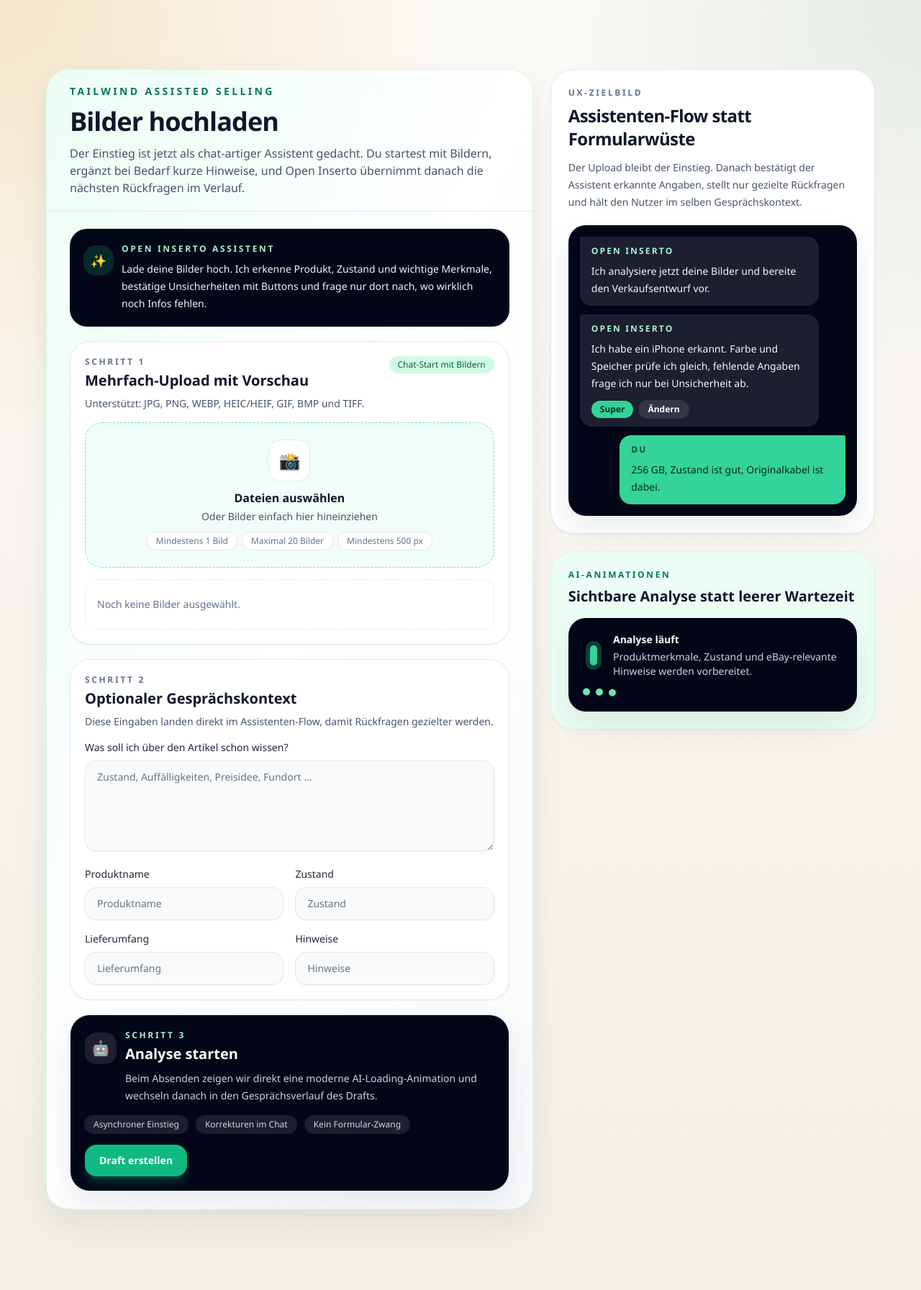
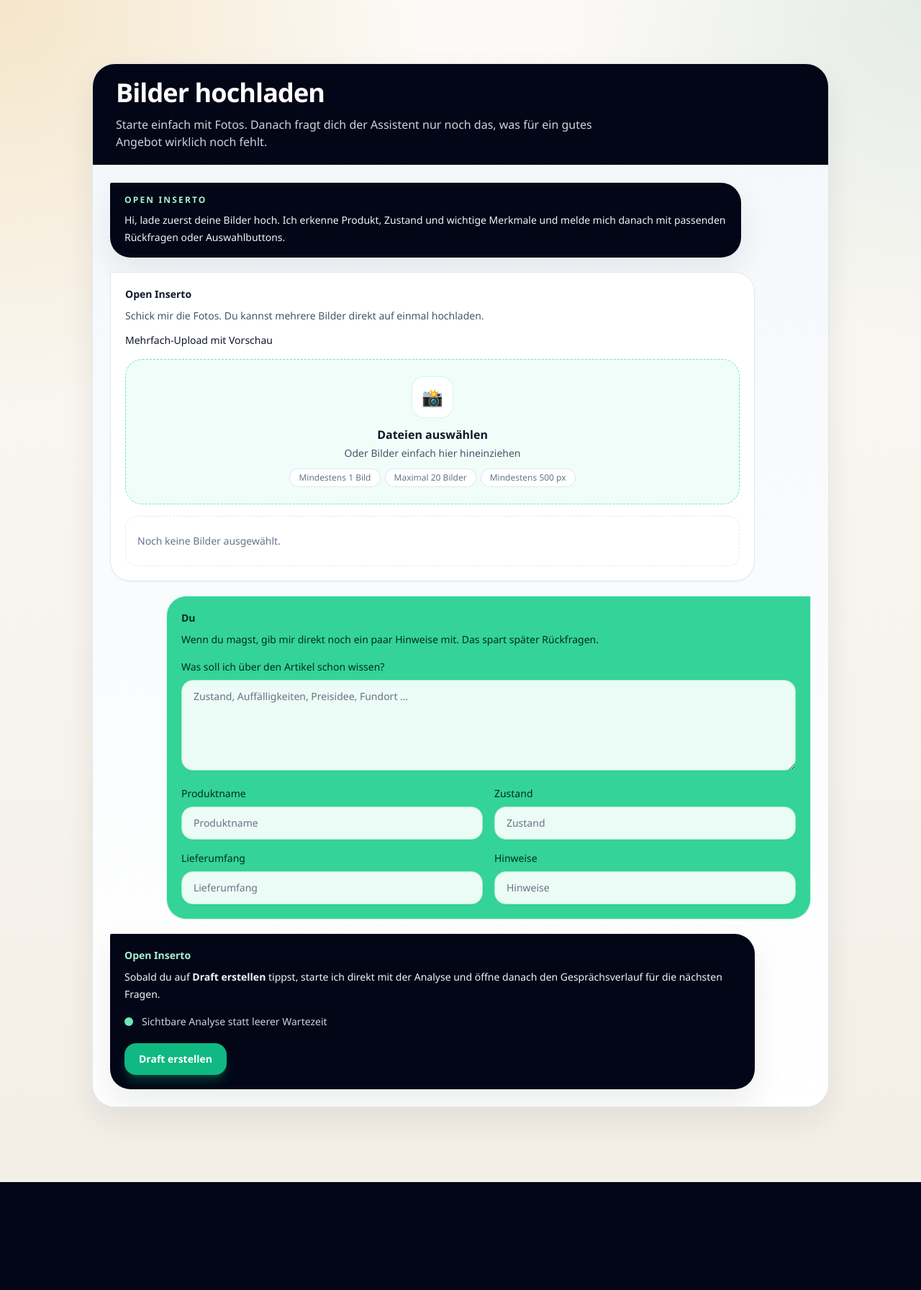
Before and after one commit to ai-clausi/open-inserto, a FastAPI app: page /drafts/upload in a window 1280 px wide. Shown: the whole page at 72% size. After the commit the page ends 1643 px from the top, so only its background shows below. Run offline with FastAPI, Linux system fonts and the light colour scheme; data comes from the database, SQL or seed files in the repository; some libraries are stand-ins or nearby versions.

Commit message:
fix: rebuild assisted selling chat entry ui

```diff
--- a/app/templates/upload.html
+++ b/app/templates/upload.html
@@ -3,31 +3,23 @@
 {% block title %}{{ app_name }} – Upload{% endblock %}
 
 {% block content %}
-<section class="mx-auto flex max-w-6xl flex-col gap-8 py-8 lg:py-12">
-  <div class="grid gap-6 lg:grid-cols-[1.2fr_0.8fr] lg:items-start">
-    <section class="overflow-hidden rounded-[2rem] border border-emerald-100 bg-gradient-to-br from-emerald-50 via-white to-slate-50 shadow-soft">
-      <div class="border-b border-emerald-100 px-6 py-5 sm:px-8">
-        <p class="text-sm font-semibold uppercase tracking-[0.24em] text-emerald-700">Tailwind Assisted Selling</p>
-        <h1 class="mt-3 text-3xl font-semibold tracking-tight text-slate-900 sm:text-4xl">Bilder hochladen</h1>
-        <p class="mt-3 max-w-2xl text-sm leading-6 text-slate-600 sm:text-base">
-          Der Einstieg ist jetzt als chat-artiger Assistent gedacht. Du startest mit Bildern, ergänzt bei Bedarf kurze Hinweise,
-          und Open Inserto übernimmt danach die nächsten Rückfragen im Verlauf.
+<section class="mx-auto flex max-w-5xl flex-col gap-6 py-6 sm:py-10">
+  <div class="overflow-hidden rounded-[2rem] border border-slate-200 bg-white shadow-soft">
+    <div class="border-b border-slate-200 bg-slate-950 px-5 py-5 text-white sm:px-8">
+      <h1 class="text-3xl font-semibold tracking-tight sm:text-4xl">Bilder hochladen</h1>
+      <p class="mt-3 max-w-2xl text-sm leading-6 text-slate-300 sm:text-base">
+        Starte einfach mit Fotos. Danach fragt dich der Assistent nur noch das, was für ein gutes Angebot wirklich noch fehlt.
       </p>
     </div>
 
-      <div class="space-y-5 px-6 py-6 sm:px-8">
-        <div class="rounded-3xl bg-slate-950 px-4 py-5 text-white sm:px-5">
-          <div class="flex items-start gap-3">
-            <div class="mt-1 flex h-10 w-10 items-center justify-center rounded-2xl bg-emerald-500/20 text-lg ring-1 ring-white/10">✨</div>
-            <div class="min-w-0 flex-1">
-              <p class="text-xs font-semibold uppercase tracking-[0.22em] text-emerald-200">Open Inserto Assistent</p>
-              <p class="mt-2 text-sm leading-6 text-slate-100">Lade deine Bilder hoch. Ich erkenne Produkt, Zustand und wichtige Merkmale, bestätige Unsicherheiten mit Buttons und frage nur dort nach, wo wirklich noch Infos fehlen.</p>
-            </div>
-          </div>
-        </div>
+    <div class="space-y-5 bg-gradient-to-b from-slate-100/70 to-white px-4 py-5 sm:px-6 sm:py-6">
+      <article class="max-w-[90%] rounded-[1.75rem] rounded-tl-sm bg-slate-950 px-5 py-4 text-white shadow-soft">
+        <strong class="block text-xs uppercase tracking-[0.18em] text-emerald-200">Open Inserto</strong>
+        <p class="mt-2 text-sm leading-6 text-slate-100">Hi, lade zuerst deine Bilder hoch. Ich erkenne Produkt, Zustand und wichtige Merkmale und melde mich danach mit passenden Rückfragen oder Auswahlbuttons.</p>
+      </article>
 
       {% if errors %}
-          <div class="rounded-3xl border border-rose-200 bg-rose-50 px-5 py-4 text-rose-900 shadow-sm">
+        <div class="max-w-[90%] rounded-[1.5rem] rounded-tl-sm border border-rose-200 bg-rose-50 px-5 py-4 text-rose-900 shadow-sm">
           <strong class="block text-sm font-semibold">Upload fehlgeschlagen.</strong>
           <ul class="mt-2 list-disc space-y-1 pl-5 text-sm">
             {% for error in errors %}
@@ -38,17 +30,12 @@
       {% endif %}
 
       <form class="space-y-5" method="post" action="/drafts/upload" enctype="multipart/form-data" data-assistant-upload-form>
-          <div class="space-y-4 rounded-[1.75rem] border border-slate-200 bg-white p-5 shadow-sm">
-            <div class="flex flex-wrap items-start justify-between gap-3">
-              <div>
-                <p class="text-xs font-semibold uppercase tracking-[0.22em] text-slate-500">Schritt 1</p>
-                <h2 class="mt-1 text-xl font-semibold text-slate-900">Mehrfach-Upload mit Vorschau</h2>
-                <p class="mt-2 text-sm text-slate-600">Unterstützt: JPG, PNG, WEBP, HEIC/HEIF, GIF, BMP und TIFF.</p>
-              </div>
-              <span class="inline-flex items-center rounded-full bg-emerald-100 px-3 py-1 text-xs font-medium text-emerald-800">Chat-Start mit Bildern</span>
-            </div>
+        <article class="max-w-[92%] rounded-[1.75rem] rounded-tl-sm border border-slate-200 bg-white px-5 py-5 shadow-sm">
+          <strong class="block text-sm font-semibold text-slate-900">Open Inserto</strong>
+          <p class="mt-2 text-sm leading-6 text-slate-600">Schick mir die Fotos. Du kannst mehrere Bilder direkt auf einmal hochladen.</p>
+          <p class="mt-3 text-sm font-medium text-slate-900">Mehrfach-Upload mit Vorschau</p>
 
-            <label class="group block rounded-[1.5rem] border border-dashed border-emerald-300 bg-emerald-50/70 p-6 transition hover:border-emerald-500 hover:bg-emerald-50" data-dropzone>
+          <label class="group mt-4 block rounded-[1.5rem] border border-dashed border-emerald-300 bg-emerald-50/70 p-6 transition hover:border-emerald-500 hover:bg-emerald-50" data-dropzone>
             <input class="sr-only" type="file" name="images" accept="image/*,.heic,.heif" multiple required data-image-input>
             <div class="flex flex-col items-center justify-center gap-3 text-center">
               <div class="flex h-14 w-14 items-center justify-center rounded-2xl bg-white text-2xl shadow-sm ring-1 ring-emerald-100">📸</div>
@@ -64,105 +51,46 @@
             </div>
           </label>
 
-            <div class="grid gap-3 sm:grid-cols-2 xl:grid-cols-3" data-preview-grid>
+          <div class="mt-4 grid gap-3 sm:grid-cols-2 xl:grid-cols-3" data-preview-grid>
             <p class="col-span-full rounded-2xl border border-dashed border-slate-200 px-4 py-6 text-sm text-slate-500">Noch keine Bilder ausgewählt.</p>
           </div>
-          </div>
+        </article>
 
-          <div class="space-y-4 rounded-[1.75rem] border border-slate-200 bg-white p-5 shadow-sm">
-            <div>
-              <p class="text-xs font-semibold uppercase tracking-[0.22em] text-slate-500">Schritt 2</p>
-              <h2 class="mt-1 text-xl font-semibold text-slate-900">Optionaler Gesprächskontext</h2>
-              <p class="mt-2 text-sm text-slate-600">Diese Eingaben landen direkt im Assistenten-Flow, damit Rückfragen gezielter werden.</p>
-            </div>
+        <article class="ml-auto max-w-[92%] rounded-[1.75rem] rounded-tr-sm border border-emerald-100 bg-emerald-400 px-5 py-5 text-emerald-950 shadow-sm">
+          <strong class="block text-sm font-semibold">Du</strong>
+          <p class="mt-2 text-sm leading-6">Wenn du magst, gib mir direkt noch ein paar Hinweise mit. Das spart später Rückfragen.</p>
 
-            <div class="grid gap-4">
+          <div class="mt-4 grid gap-4">
             <label class="block">
-                <span class="mb-2 block text-sm font-medium text-slate-800">Was soll ich über den Artikel schon wissen?</span>
-                <textarea class="min-h-28 w-full rounded-2xl border-slate-200 bg-slate-50 px-4 py-3 text-sm shadow-sm focus:border-emerald-500 focus:ring-emerald-500" name="notes" rows="5" placeholder="Zustand, Auffälligkeiten, Preisidee, Fundort ...">{{ form_values.notes or '' }}</textarea>
+              <span class="mb-2 block text-sm font-medium">Was soll ich über den Artikel schon wissen?</span>
+              <textarea class="min-h-28 w-full rounded-2xl border-emerald-200 bg-white/90 px-4 py-3 text-sm text-slate-900 shadow-sm focus:border-emerald-600 focus:ring-emerald-600" name="notes" rows="5" placeholder="Zustand, Auffälligkeiten, Preisidee, Fundort ...">{{ form_values.notes or '' }}</textarea>
             </label>
 
             <div class="grid gap-4 md:grid-cols-2">
               {% for field_name, field_label in extra_fields %}
                 <label class="block">
-                    <span class="mb-2 block text-sm font-medium text-slate-800">{{ field_label }}</span>
-                    <input class="w-full rounded-2xl border-slate-200 bg-slate-50 px-4 py-3 text-sm shadow-sm focus:border-emerald-500 focus:ring-emerald-500" type="text" name="{{ field_name }}" value="{{ form_values[field_name] if field_name in form_values else '' }}" placeholder="{{ field_label }}">
+                  <span class="mb-2 block text-sm font-medium">{{ field_label }}</span>
+                  <input class="w-full rounded-2xl border-emerald-200 bg-white/90 px-4 py-3 text-sm text-slate-900 shadow-sm focus:border-emerald-600 focus:ring-emerald-600" type="text" name="{{ field_name }}" value="{{ form_values[field_name] if field_name in form_values else '' }}" placeholder="{{ field_label }}">
                 </label>
               {% endfor %}
             </div>
           </div>
+        </article>
+
+        <article class="max-w-[92%] rounded-[1.75rem] rounded-tl-sm bg-slate-950 px-5 py-5 text-white shadow-soft">
+          <strong class="block text-sm font-semibold text-emerald-200">Open Inserto</strong>
+          <p class="mt-2 text-sm leading-6 text-slate-100">Sobald du auf <strong>Draft erstellen</strong> tippst, starte ich direkt mit der Analyse und öffne danach den Gesprächsverlauf für die nächsten Fragen.</p>
+          <div class="mt-4 flex items-center gap-3 text-sm text-slate-300">
+            <span class="relative flex h-3 w-3">
+              <span class="absolute inline-flex h-full w-full animate-ping rounded-full bg-emerald-300 opacity-75"></span>
+              <span class="relative inline-flex h-3 w-3 rounded-full bg-emerald-300"></span>
+            </span>
+            <span>Sichtbare Analyse statt leerer Wartezeit</span>
           </div>
-
-          <div class="space-y-4 rounded-[1.75rem] border border-slate-200 bg-slate-950 p-5 text-white shadow-soft">
-            <div class="flex items-start gap-3">
-              <div class="mt-1 flex h-11 w-11 items-center justify-center rounded-2xl bg-white/10 text-xl">🤖</div>
-              <div class="flex-1">
-                <p class="text-xs font-semibold uppercase tracking-[0.22em] text-emerald-200">Schritt 3</p>
-                <h2 class="mt-1 text-xl font-semibold">Analyse starten</h2>
-                <p class="mt-2 text-sm leading-6 text-slate-300">Beim Absenden zeigen wir direkt eine moderne AI-Loading-Animation und wechseln danach in den Gesprächsverlauf des Drafts.</p>
-              </div>
-            </div>
-            <div class="flex flex-wrap gap-3 text-xs text-slate-300">
-              <span class="rounded-full bg-white/10 px-3 py-1 ring-1 ring-white/10">Asynchroner Einstieg</span>
-              <span class="rounded-full bg-white/10 px-3 py-1 ring-1 ring-white/10">Korrekturen im Chat</span>
-              <span class="rounded-full bg-white/10 px-3 py-1 ring-1 ring-white/10">Kein Formular-Zwang</span>
-            </div>
-            <button class="inline-flex items-center justify-center rounded-2xl bg-emerald-500 px-5 py-3 text-sm font-semibold text-white shadow-lg shadow-emerald-500/30 transition hover:bg-emerald-400 focus:outline-none focus:ring-2 focus:ring-emerald-300" type="submit" data-submit-button>Draft erstellen</button>
-          </div>
+          <button class="mt-5 inline-flex items-center justify-center rounded-2xl bg-emerald-500 px-5 py-3 text-sm font-semibold text-white shadow-lg shadow-emerald-500/30 transition hover:bg-emerald-400 focus:outline-none focus:ring-2 focus:ring-emerald-300" type="submit" data-submit-button>Draft erstellen</button>
+        </article>
       </form>
     </div>
-    </section>
-
-    <aside class="space-y-6">
-      <section class="rounded-[2rem] border border-slate-200 bg-white p-6 shadow-sm">
-        <p class="text-xs font-semibold uppercase tracking-[0.22em] text-slate-500">UX-Zielbild</p>
-        <h2 class="mt-2 text-2xl font-semibold tracking-tight text-slate-900">Assistenten-Flow statt Formularwüste</h2>
-        <p class="mt-3 text-sm leading-6 text-slate-600">
-          Der Upload bleibt der Einstieg. Danach bestätigt der Assistent erkannte Angaben, stellt nur gezielte Rückfragen und hält den Nutzer im selben Gesprächskontext.
-        </p>
-        <div class="mt-5 space-y-3 rounded-[1.5rem] bg-slate-950 p-4 text-sm text-white shadow-soft">
-          <article class="max-w-[90%] rounded-2xl rounded-tl-sm bg-white/10 px-4 py-3">
-            <strong class="block text-xs uppercase tracking-[0.18em] text-emerald-200">Open Inserto</strong>
-            <p class="mt-2 leading-6 text-slate-100">Ich analysiere jetzt deine Bilder und bereite den Verkaufsentwurf vor.</p>
-          </article>
-          <article class="max-w-[90%] rounded-2xl rounded-tl-sm bg-white/10 px-4 py-3">
-            <strong class="block text-xs uppercase tracking-[0.18em] text-emerald-200">Open Inserto</strong>
-            <p class="mt-2 leading-6 text-slate-100">Ich habe ein iPhone erkannt. Farbe und Speicher prüfe ich gleich, fehlende Angaben frage ich nur bei Unsicherheit ab.</p>
-            <div class="mt-3 flex flex-wrap gap-2">
-              <span class="rounded-full bg-emerald-400 px-3 py-1 text-xs font-semibold text-emerald-950">Super</span>
-              <span class="rounded-full bg-white/10 px-3 py-1 text-xs font-semibold text-white ring-1 ring-white/10">Ändern</span>
-            </div>
-          </article>
-          <article class="ml-auto max-w-[85%] rounded-2xl rounded-tr-sm bg-emerald-400 px-4 py-3 text-emerald-950">
-            <strong class="block text-xs uppercase tracking-[0.18em] text-emerald-900">Du</strong>
-            <p class="mt-2 leading-6">256 GB, Zustand ist gut, Originalkabel ist dabei.</p>
-          </article>
-        </div>
-      </section>
-
-      <section class="rounded-[2rem] border border-emerald-100 bg-emerald-50 p-6 shadow-sm">
-        <p class="text-xs font-semibold uppercase tracking-[0.22em] text-emerald-700">AI-Animationen</p>
-        <h2 class="mt-2 text-xl font-semibold text-slate-900">Sichtbare Analyse statt leerer Wartezeit</h2>
-        <div class="mt-4 rounded-[1.5rem] bg-slate-950 p-5 text-white shadow-soft">
-          <div class="flex items-center gap-3">
-            <div class="relative h-12 w-12">
-              <span class="absolute inset-0 rounded-full bg-emerald-400/20 animate-ping"></span>
-              <span class="absolute inset-1 rounded-full bg-emerald-400/40 animate-pulse"></span>
-              <span class="absolute inset-[10px] rounded-full bg-emerald-400"></span>
-            </div>
-            <div>
-              <p class="text-sm font-semibold text-white">Analyse läuft</p>
-              <p class="mt-1 text-sm text-slate-300">Produktmerkmale, Zustand und eBay-relevante Hinweise werden vorbereitet.</p>
-            </div>
-          </div>
-          <div class="mt-4 flex items-center gap-2">
-            <span class="h-2.5 w-2.5 rounded-full bg-emerald-300 animate-bounce [animation-delay:-0.3s]"></span>
-            <span class="h-2.5 w-2.5 rounded-full bg-emerald-300 animate-bounce [animation-delay:-0.15s]"></span>
-            <span class="h-2.5 w-2.5 rounded-full bg-emerald-300 animate-bounce"></span>
-          </div>
-        </div>
-      </section>
-    </aside>
   </div>
 
   <div class="fixed inset-0 z-50 hidden items-center justify-center bg-slate-950/70 px-6 backdrop-blur-sm" data-analysis-overlay>
```
Also changed, not shown: app/templates/draft_detail.html (+3 -4 lines). Lines whose indentation alone changed are shown as unchanged.
